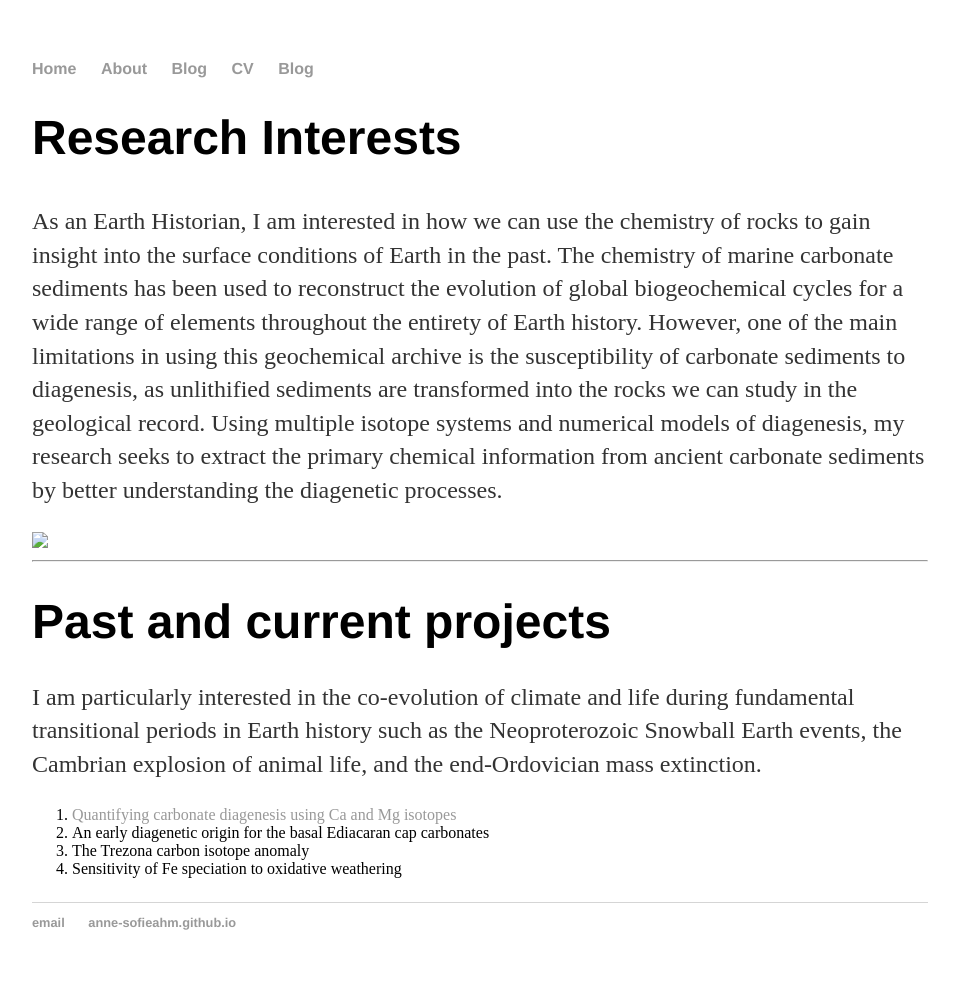
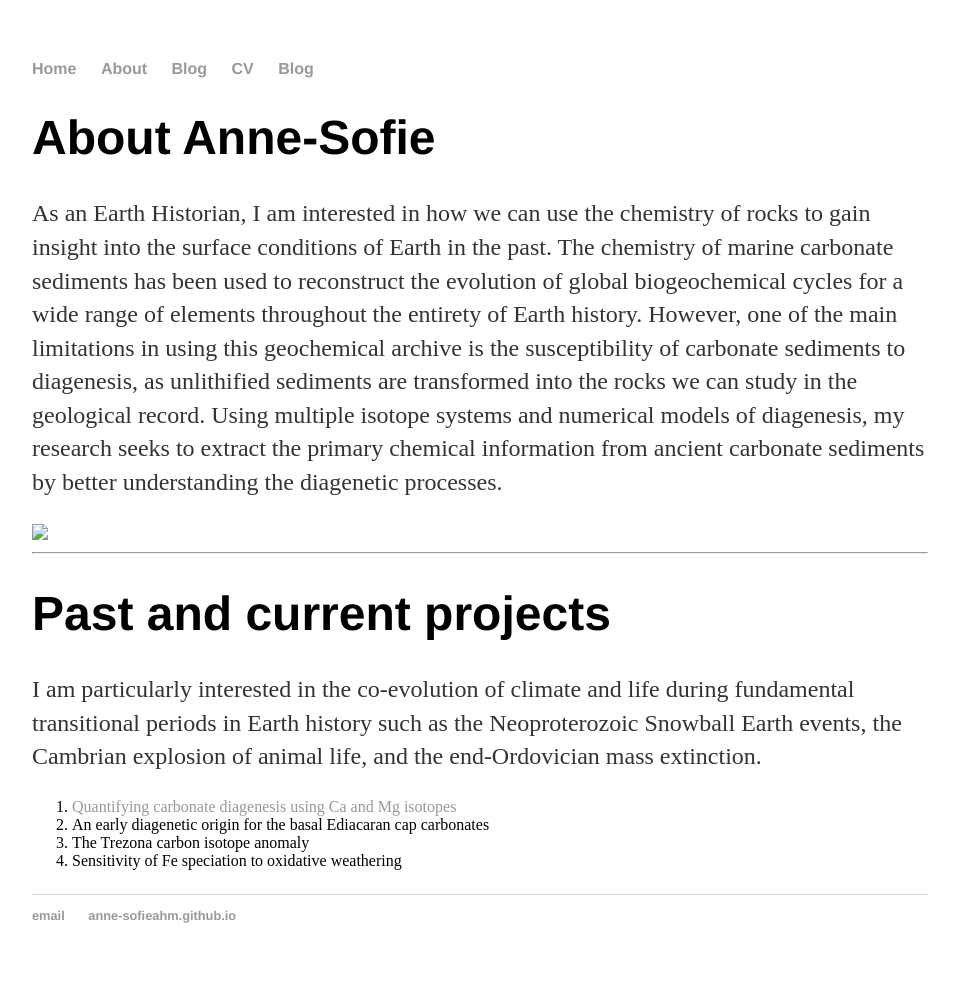
Before and after one commit to Anne-SofieAhm/Anne-SofieAhm.github.io, a Jekyll site: the page built from about/index.html, in a window 1280 px wide. Shown: the whole page, without its empty margins (160-1119 px from the left). Built offline with Jekyll 4.4.1, drawn with Linux system fonts in a browser that asks for light colours.

Commit message:
Update index.html

```diff
--- a/about/index.html
+++ b/about/index.html
@@ -1,16 +1,9 @@
 ---
 layout: default
-title: Research Interests
+title: About Anne-Sofie
 ---
 
 <h1>{{ page.title }}</h1>
-<ul class="posts">
-
-  {% for post in site.projects %}
-    <li><span>{{ post.date | date_to_string }}</span> »<a href="{{ post.url }}" title="{{ post.title }}">{{ post.title }}</a></li>
-  {% endfor %}
-</ul>
-
 
 <p>As an Earth Historian, I am interested in how we can use the chemistry of rocks to gain insight into the surface conditions of Earth in the past. The chemistry of marine carbonate sediments has been used to reconstruct the evolution of global biogeochemical cycles for a wide range of elements throughout the entirety of Earth history. However, one of the main limitations in using this geochemical archive is the susceptibility of carbonate sediments to diagenesis, as unlithified sediments are transformed into the rocks we can study in the geological record. Using multiple isotope systems and numerical models of diagenesis, my research seeks to extract the primary chemical information from ancient carbonate sediments by better understanding the diagenetic processes.</p>
 
@@ -24,7 +17,7 @@
 Cambrian explosion of animal life, and the end-Ordovician mass extinction.
 
 <ol>
-  <li><a href="/_projects/project1.html">Quantifying carbonate diagenesis using Ca and Mg isotopes</a>
+  <li><a href="project1.html">Quantifying carbonate diagenesis using Ca and Mg isotopes</a>
   <li>An early diagenetic origin for the basal Ediacaran cap carbonates</li>
   <li>The Trezona carbon isotope anomaly</li>
   <li>Sensitivity of Fe speciation to oxidative weathering</li>
```
